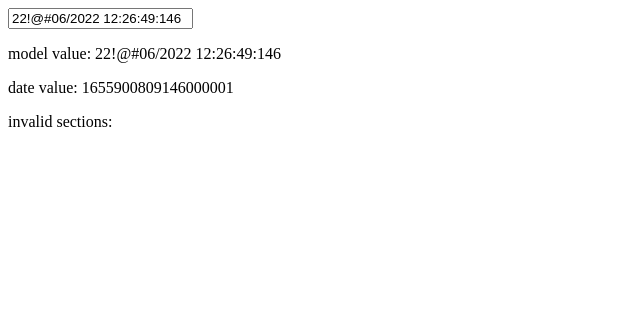
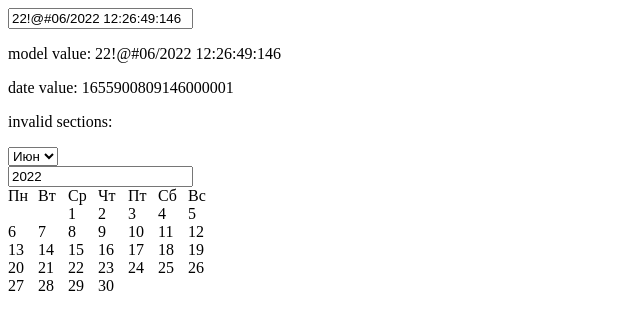
Before and after one commit to GazpachoGit/DateEditor, an Angular app: page / in a window 1280 px wide. Shown: the top 330 px of the page, without its empty margins (0-640 px from the left). Built offline with nearby package versions, Linux system fonts and the light colour scheme.

Commit message:
date picker

```diff
--- a/src/app/app-date-editor/app-date-editor.component.html
+++ b/src/app/app-date-editor/app-date-editor.component.html
@@ -1,4 +1,5 @@
-<input #textInput type="text" [value]="value"  (select)="onSelect($event)" (keyup)="onNavigation($event)" (input)="updateValue($event)"/>
+<input #textInput type="text" [value]="value" (keyup)="onNavigation($event)" (input)="updateValue($event)"/>
 <p>model value: {{value}}</p>
 <p>date value: {{internalValue}}</p>
 <p>{{invalidMessage}}</p>
+<app-date-picker [date]="internalValue" [mode]="inputMode"></app-date-picker>
--- a/src/app/app-date-editor/app-date-editor.component.ts
+++ b/src/app/app-date-editor/app-date-editor.component.ts
@@ -68,37 +68,40 @@ export class AppDateEditorComponent {
     this.position = target.selectionStart as number
     if (event.data && /^[0-9]$/i.test(event.data)) {
       let formatPostion = this.formatArray[this.position - 1]
+      let updatedValue = target.value
       if (formatPostion && formatPostion.localRegExp && formatPostion.localRegExp.test(event.data)) {
         //ввод нового
         if (this.position == target.value.length) {
           if (this.formatArray[this.position].type == SEPARATOR_TYPE) {
-            target.value += this.formatArray[this.position].separator
+            updatedValue += this.formatArray[this.position].separator
           }
           //редактирование
         } else if (this.position - 1 < target.value.length) {
-          target.value = target.value.slice(0, this.position) + target.value.slice(this.position + 1)
+          updatedValue = target.value.slice(0, this.position) + target.value.slice(this.position + 1)
         }
-        this.doValidationOfFormatSection(target.value, this.position - 1)
+
+      }
+      if (updatedValue.length > 0 && this.doValidationOfFormatSection(updatedValue, this.position - 1)) {
+        target.value = updatedValue
         this.updateCaretPostion(target, this.position)
       } else {
         target.value = this.value
         target.setSelectionRange(this.position - 1, this.position - 1)
       }
     } else if (event.inputType == 'deleteContentBackward') {
-      if (<number>target.selectionEnd == <number>target.selectionStart) {
+      if (this.value.length - target.value.length == 1) {
         if (this.formatArray[this.position].type != SEPARATOR_TYPE) {
           target.value = target.value.slice(0, this.position) + "0" + target.value.slice(this.position)
           this.doValidationOfFormatSection(target.value, this.position)
         } else {
           target.value = this.value
         }
-        //target.selectionStart = this.position
         this.updateCaretPostion(target, this.position, true)
-      } else {
-        target.value = target.value.slice(0, <number>target.selectionStart) + target.value.slice(<number>target.selectionEnd)
+      } else if (target.value.length != 0) {
+        target.value = this.value
       }
     } else if (event.inputType == 'deleteContentForward') {
-      if (<number>target.selectionEnd == <number>target.selectionStart) {
+      if (this.value.length - target.value.length == 1) {
         if (this.formatArray[this.position].type != SEPARATOR_TYPE) {
           target.value = target.value.slice(0, this.position) + "0" + target.value.slice(this.position)
           this.doValidationOfFormatSection(target.value, this.position)
@@ -106,8 +109,8 @@ export class AppDateEditorComponent {
           target.value = this.value
         }
         target.selectionStart = this.position
-      } else {
-        target.value = target.value.slice(0, <number>target.selectionStart) + target.value.slice(<number>target.selectionEnd)
+      } else if (target.value.length != 0) {
+        target.value = this.value
       }
     } else {
       target.value = this.value
@@ -200,33 +203,15 @@ export class AppDateEditorComponent {
   doFullValidation(value: string) {
     return this.regExp.test(value)
   }
-  doValidationOfFormatSection(value: string, position: number) {
+  doValidationOfFormatSection(value: string, position: number): boolean {
     position = position == this.format.length ? position - 1 : position
     let positionFormat = this.formatArray[position]
     let lastValue = value[positionFormat.endIndex]
+    let isValid = true
     if (positionFormat.type != SEPARATOR_TYPE && lastValue) {
       let sectionValue = value.slice(positionFormat.startIndex, positionFormat.endIndex + 1)
-      let isValid = RegExp(positionFormat.formatRegExp as string).test(sectionValue)
-      if (!isValid) {
-        if (!this.inValidFormats.includes(positionFormat.type)) {
-          this.inValidFormats.push(positionFormat.type)
-        }
-      } else {
-        let i = this.inValidFormats.indexOf(positionFormat.type)
-        if (i != -1) {
-          this.inValidFormats.splice(i, 1)
-        }
-      }
+      isValid = RegExp(positionFormat.formatRegExp as string).test(sectionValue)
     }
-  }
-  onSelect(event: Event) {
-    let target = event.target as HTMLInputElement
-    let start = target.selectionStart as number
-    let end = target.selectionEnd as number
-    if (end - start != target.value.length) target.setSelectionRange(target.selectionStart, target.selectionStart)
-  }
-  onInput(event: Event) {
-    event = event as InputEvent
-    console.log(event)
+    return isValid
   }
 }
--- a/src/app/app.component.html
+++ b/src/app/app.component.html
@@ -1,2 +1 @@
 <app-date-editor format="dd!@#MM/yyyy HH:mm:ss:SSS" value="1655900809146000001" mode="nano"></app-date-editor>
-<!--<app-date-picker date="1655900809146"></app-date-picker>-->
--- a/src/app/app.module.ts
+++ b/src/app/app.module.ts
@@ -6,6 +6,8 @@ import { AppDateEditorComponent } from './app-date-editor/app-date-editor.compon
 import { DatePipe } from '@angular/common';
 import { DatePickerComponent } from './date-picker/date-picker.component';
 
+import { FormsModule } from '@angular/forms';
+
 @NgModule({
   declarations: [
     AppComponent,
@@ -13,7 +15,7 @@ import { DatePickerComponent } from './date-picker/date-picker.component';
     DatePickerComponent
   ],
   imports: [
-    BrowserModule
+    BrowserModule, FormsModule
   ],
   providers: [DatePipe],
   bootstrap: [AppComponent]
--- a/src/app/date-picker/date-picker.component.html
+++ b/src/app/date-picker/date-picker.component.html
@@ -1,4 +1,13 @@
 <div class="calendar">
+    <span>
+      <select name="month" [(ngModel)]="selectedMonth" (change)="getMonthLayout()">
+        <option *ngFor="let month of monthes" [value]="month.value">{{month.title}}</option>
+      </select>
+    </span>
+    <span>
+      <input type="number" [(ngModel)]="selectedYear" (blur)="getMonthLayout()"/>
+    </span>
+    <br>
     <span *ngFor='let weekDay of weekDaysName' class="day">
       {{ weekDay }}
     </span>
--- a/src/app/date-picker/date-picker.component.ts
+++ b/src/app/date-picker/date-picker.component.ts
@@ -6,6 +6,10 @@ interface Day {
   monthIndex: number,
   year: number
 }
+interface MonthOption {
+  value: number,
+  title: string
+}
 
 @Component({
   selector: 'app-date-picker',
@@ -13,15 +17,19 @@ interface Day {
   styleUrls: ['./date-picker.component.css']
 })
 export class DatePickerComponent {
-  @Input('date') inputDate: string
+  @Input('date') inputDate: string | null
+  @Input('mode') inputMode: string
   weekDaysName = ['Пн', 'Вт', 'Ср', 'Чт', 'Пт', 'Сб', 'Вс']
+  monthes: Array<MonthOption> = [{ value: 0, title: 'Янв' }, { value: 1, title: 'Фев' }, { value: 2, title: 'Мар' }, { value: 3, title: 'Апр' }, { value: 4, title: 'Май' }, { value: 5, title: 'Июн' }, { value: 6, title: 'Июл' }, { value: 7, title: 'Авг' }]
   monthDays: Array<Day | null>
   selectedDate: string
+  selectedMonth: number
+  selectedYear: number
 
-  getMonthLayout(currentMonth: number, currentYear: number): Array<Day | null> {
-    let firstDay = new Date(currentYear, currentMonth, 1)
+  getMonthLayout() {
+    let firstDay = new Date(this.selectedYear, this.selectedMonth, 1)
     let firstWeekDay = firstDay.getDay()
-    let daysInMonth = new Date(currentYear, currentMonth + 1, 0).getDate();
+    let daysInMonth = new Date(this.selectedYear, Number(this.selectedMonth) + 1, 0).getDate();
     let monthDays = []
     for (let i = 1; i < firstWeekDay; i++) {
       monthDays.push(null)
@@ -31,8 +39,8 @@ export class DatePickerComponent {
       monthDays.push({
         date: i,
         weekDay: weekDay,
-        monthIndex: currentMonth,
-        year: currentYear
+        monthIndex: this.selectedMonth,
+        year: this.selectedYear
       })
       weekDay = weekDay == 7 ? 1 : ++weekDay
     }
@@ -41,16 +49,22 @@ export class DatePickerComponent {
         monthDays.push(null)
       }
     }
-    return monthDays
+    this.monthDays = monthDays
   }
 
   ngOnInit() {
     let date: Date
     if (this.inputDate && Number(this.inputDate)) {
-      date = new Date(Number(this.inputDate))
+      if (this.inputMode == 'nano') {
+        date = new Date(Number(this.inputDate.slice(0, -6)))
+      } else {
+        date = new Date(Number(this.inputDate))
+      }
     } else {
       date = new Date()
     }
-    this.monthDays = this.getMonthLayout(date.getMonth(), date.getFullYear())
+    this.selectedMonth = date.getMonth()
+    this.selectedYear = date.getFullYear()
+    this.getMonthLayout()
   }
 }
```
